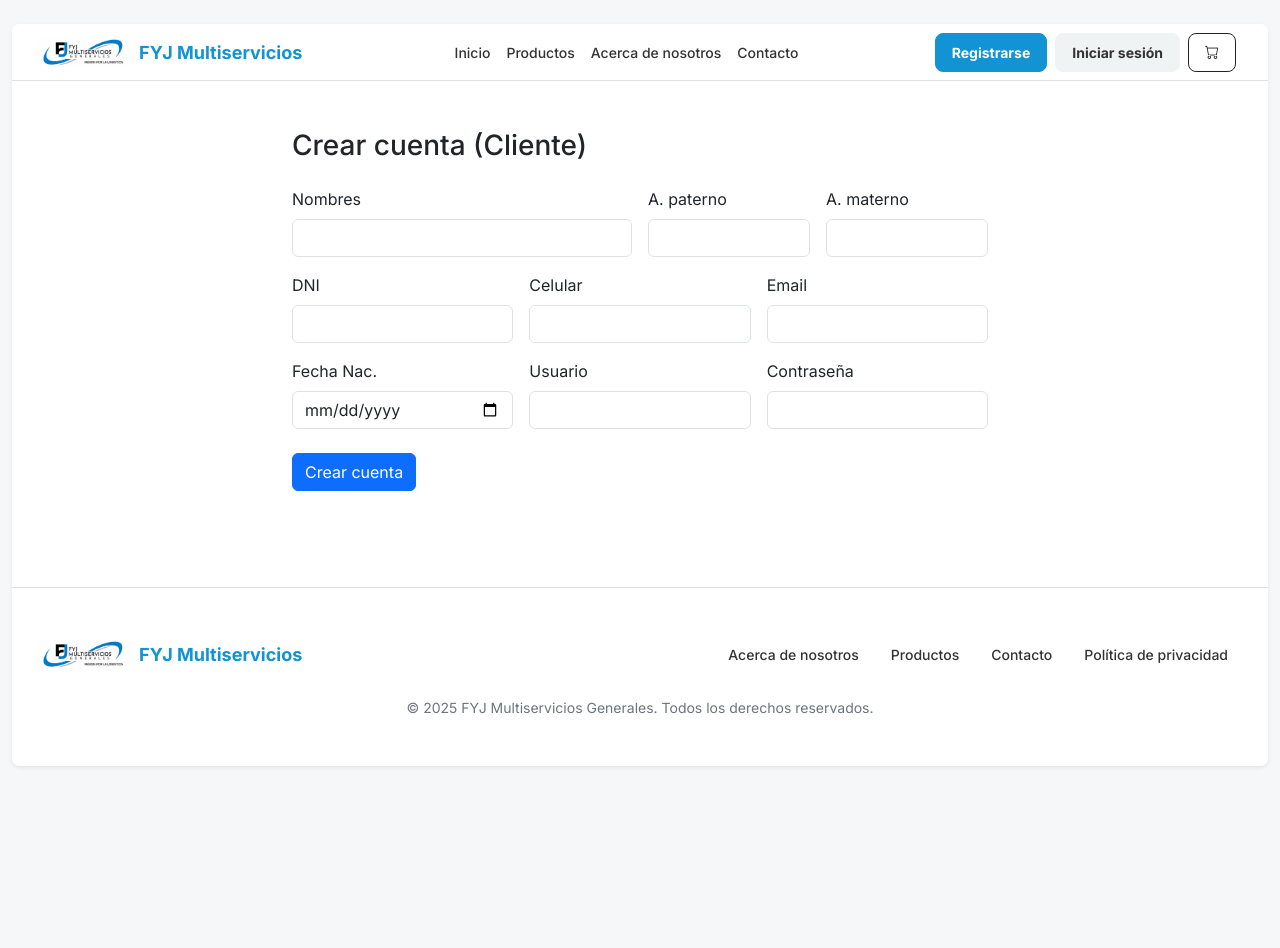
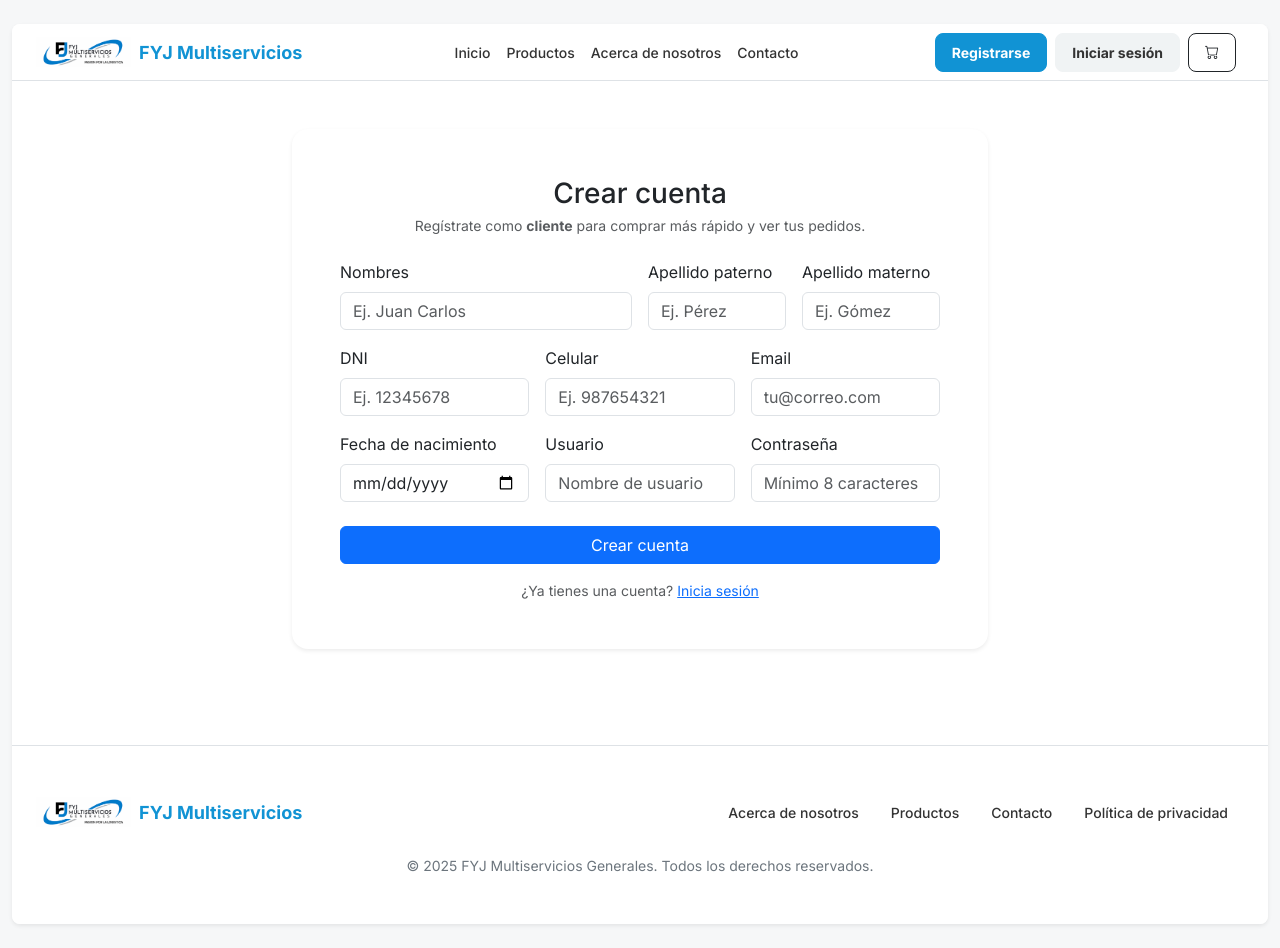
Before and after one commit to Jordan300310/Front-Soluciones-Webb, an Angular app: page /auth/register in a window 1280 px wide. Before the commit the page ends 800 px from the top, so only its background shows below. Built offline with nearby package versions, Linux system fonts and the light colour scheme.

Commit message:
Mejoras del html

```diff
--- a/src/app/features/auth/pages/login/login.component.html
+++ b/src/app/features/auth/pages/login/login.component.html
@@ -1,15 +1,60 @@
-<div class="container py-5" style="max-width:420px;">
-  <h3 class="mb-4">Iniciar sesión</h3>
+<div class="container py-5" style="max-width: 420px;">
+  <div class="card shadow-sm rounded-4 border-0">
+    <div class="card-body p-4 p-md-4">
+      <div class="mb-4 text-center">
+        <h3 class="mb-1">Iniciar sesión</h3>
+        <p class="text-muted small mb-0">
+          Ingresa con tu usuario y contraseña para continuar.
+        </p>
+      </div>
+
       <form (ngSubmit)="onSubmit()">
         <div class="mb-3">
           <label class="form-label">Usuario</label>
-      <input class="form-control" [(ngModel)]="username" name="username" required />
+          <input
+            class="form-control"
+            [(ngModel)]="username"
+            name="username"
+            required
+            placeholder="Tu usuario"
+          />
         </div>
+
         <div class="mb-3">
           <label class="form-label">Contraseña</label>
-      <input type="password" class="form-control" [(ngModel)]="password" name="password" required />
+          <input
+            type="password"
+            class="form-control"
+            [(ngModel)]="password"
+            name="password"
+            required
+            placeholder="Tu contraseña"
+          />
         </div>
-    <button class="btn btn-primary w-100" [disabled]="loading">Entrar</button>
+
+        <button
+          class="btn btn-primary w-100 d-flex justify-content-center align-items-center gap-2"
+          [disabled]="loading"
+          type="submit"
+        >
+          <span *ngIf="!loading; else loadingTpl">
+            Entrar
+          </span>
+          <ng-template #loadingTpl>
+            <span class="spinner-border spinner-border-sm" aria-hidden="true"></span>
+            Entrando...
+          </ng-template>
+        </button>
       </form>
-  <div class="text-danger mt-3" *ngIf="error">{{error}}</div>
+
+      <div class="text-danger mt-3" *ngIf="error">
+        {{ error }}
       </div>
+
+      <div class="text-center text-muted small mt-3">
+        ¿Aún no tienes cuenta?
+        <a routerLink="/auth/register">Regístrate aquí</a>
+      </div>
+    </div>
+  </div>
+</div>
--- a/src/app/features/auth/pages/login/login.component.ts
+++ b/src/app/features/auth/pages/login/login.component.ts
@@ -1,14 +1,14 @@
 import { Component, inject, ChangeDetectorRef } from '@angular/core';
 import { CommonModule } from '@angular/common';
 import { FormsModule } from '@angular/forms';
-import { Router } from '@angular/router';
+import { Router, RouterModule } from '@angular/router';   // 👈 importa RouterModule
 import { HttpErrorResponse } from '@angular/common/http';
 import { AuthService } from '../../../../core/services/auth/auth.service';
 import { LoginRequest } from '../../../../core/models/auth/LoginRequest';
 
 @Component({
   standalone: true,
-  imports: [CommonModule, FormsModule],
+  imports: [CommonModule, FormsModule, RouterModule],     // 👈 agrega RouterModule aquí
   templateUrl: './login.component.html'
 })
 export class LoginComponent {
@@ -43,7 +43,7 @@ export class LoginComponent {
       } else {
         this.router.navigate(['/']);
       }
-      } catch (err) {
+    } catch (err) {
       const e = err as HttpErrorResponse;
 
       if (e.status === 0) {
@@ -63,7 +63,7 @@ export class LoginComponent {
       this.cdr.detectChanges();
     } finally {
       this.loading = false;
-      this.cdr.detectChanges(); // habilita el botón
+      this.cdr.detectChanges();
     }
   }
 }
--- a/src/app/features/auth/pages/register/register.component.html
+++ b/src/app/features/auth/pages/register/register.component.html
@@ -1,18 +1,142 @@
-<div class="container py-5" style="max-width:720px;">
-  <h3 class="mb-4">Crear cuenta (Cliente)</h3>
-  <form (ngSubmit)="onSubmit()">
-    <div class="row g-3">
-      <div class="col-md-6"><label class="form-label">Nombres</label><input class="form-control" [(ngModel)]="f.nombres" name="nombres" required /></div>
-      <div class="col-md-3"><label class="form-label">A. paterno</label><input class="form-control" [(ngModel)]="f.apat" name="apat" required /></div>
-      <div class="col-md-3"><label class="form-label">A. materno</label><input class="form-control" [(ngModel)]="f.amat" name="amat" required /></div>
-      <div class="col-md-4"><label class="form-label">DNI</label><input class="form-control" [(ngModel)]="f.dni" name="dni" required /></div>
-      <div class="col-md-4"><label class="form-label">Celular</label><input class="form-control" [(ngModel)]="f.cel" name="cel" /></div>
-      <div class="col-md-4"><label class="form-label">Email</label><input type="email" class="form-control" [(ngModel)]="f.email" name="email" /></div>
-      <div class="col-md-4"><label class="form-label">Fecha Nac.</label><input type="date" class="form-control" [(ngModel)]="f.fen" name="fen" required /></div>
-      <div class="col-md-4"><label class="form-label">Usuario</label><input class="form-control" [(ngModel)]="f.username" name="username" required /></div>
-      <div class="col-md-4"><label class="form-label">Contraseña</label><input type="password" class="form-control" [(ngModel)]="f.password" name="password" required /></div>
+<div class="container py-5" style="max-width: 720px;">
+  <div class="card shadow-sm rounded-4 border-0">
+    <div class="card-body p-4 p-md-5">
+      <div class="mb-4 text-center">
+        <h3 class="mb-1">Crear cuenta</h3>
+        <p class="text-muted small mb-0">
+          Regístrate como <strong>cliente</strong> para comprar más rápido y ver tus pedidos.
+        </p>
+      </div>
+
+      <form (ngSubmit)="onSubmit()">
+        <div class="row g-3">
+          <!-- Nombres y apellidos -->
+          <div class="col-md-6">
+            <label class="form-label">Nombres</label>
+            <input
+              class="form-control"
+              [(ngModel)]="f.nombres"
+              name="nombres"
+              required
+              placeholder="Ej. Juan Carlos"
+            />
+          </div>
+
+          <div class="col-md-3">
+            <label class="form-label">Apellido paterno</label>
+            <input
+              class="form-control"
+              [(ngModel)]="f.apat"
+              name="apat"
+              required
+              placeholder="Ej. Pérez"
+            />
+          </div>
+
+          <div class="col-md-3">
+            <label class="form-label">Apellido materno</label>
+            <input
+              class="form-control"
+              [(ngModel)]="f.amat"
+              name="amat"
+              required
+              placeholder="Ej. Gómez"
+            />
+          </div>
+
+          <!-- Documento y contacto -->
+          <div class="col-md-4">
+            <label class="form-label">DNI</label>
+            <input
+              class="form-control"
+              [(ngModel)]="f.dni"
+              name="dni"
+              required
+              maxlength="8"
+              placeholder="Ej. 12345678"
+            />
+          </div>
+
+          <div class="col-md-4">
+            <label class="form-label">Celular</label>
+            <input
+              class="form-control"
+              [(ngModel)]="f.cel"
+              name="cel"
+              placeholder="Ej. 987654321"
+            />
+          </div>
+
+          <div class="col-md-4">
+            <label class="form-label">Email</label>
+            <input
+              type="email"
+              class="form-control"
+              [(ngModel)]="f.email"
+              name="email"
+              placeholder="tu@correo.com"
+            />
+          </div>
+
+          <!-- Fecha y credenciales -->
+          <div class="col-md-4">
+            <label class="form-label">Fecha de nacimiento</label>
+            <input
+              type="date"
+              class="form-control"
+              [(ngModel)]="f.fen"
+              name="fen"
+              required
+            />
+          </div>
+
+          <div class="col-md-4">
+            <label class="form-label">Usuario</label>
+            <input
+              class="form-control"
+              [(ngModel)]="f.username"
+              name="username"
+              required
+              placeholder="Nombre de usuario"
+            />
+          </div>
+
+          <div class="col-md-4">
+            <label class="form-label">Contraseña</label>
+            <input
+              type="password"
+              class="form-control"
+              [(ngModel)]="f.password"
+              name="password"
+              required
+              placeholder="Mínimo 8 caracteres"
+            />
+          </div>
+        </div>
+
+        <button
+          class="btn btn-primary mt-4 w-100 d-flex justify-content-center align-items-center gap-2"
+          [disabled]="loading"
+          type="submit"
+        >
+          <span *ngIf="!loading; else loadingTpl">
+            Crear cuenta
+          </span>
+          <ng-template #loadingTpl>
+            <span class="spinner-border spinner-border-sm" aria-hidden="true"></span>
+            Procesando...
+          </ng-template>
+        </button>
+      </form>
+
+      <div class="text-danger mt-3" *ngIf="error">
+        {{ error }}
+      </div>
+
+      <div class="text-center text-muted small mt-3">
+        ¿Ya tienes una cuenta?
+        <a routerLink="/auth/login">Inicia sesión</a>
+      </div>
     </div>
-    <button class="btn btn-primary mt-4" [disabled]="loading">Crear cuenta</button>
-  </form>
-  <div class="text-danger mt-3" *ngIf="error">{{error}}</div>
+  </div>
 </div>
--- a/src/app/features/auth/pages/register/register.component.ts
+++ b/src/app/features/auth/pages/register/register.component.ts
@@ -1,6 +1,7 @@
 import { Component, inject } from '@angular/core';
 import { CommonModule } from '@angular/common';
 import { FormsModule } from '@angular/forms';
+import { RouterModule } from '@angular/router';
 import { Router } from '@angular/router';
 import { HttpErrorResponse } from '@angular/common/http';
 import { AuthService } from '../../../../core/services/auth/auth.service';
@@ -8,7 +9,7 @@ import { RegisterRequest } from '../../../../core/models/auth/RegisterRequest';
 
 @Component({
   standalone: true,
-  imports: [CommonModule, FormsModule],
+  imports: [CommonModule, FormsModule,RouterModule],
   templateUrl: './register.component.html'
 })
 export class RegisterComponent {
```
Lines whose indentation alone changed are shown as unchanged.
